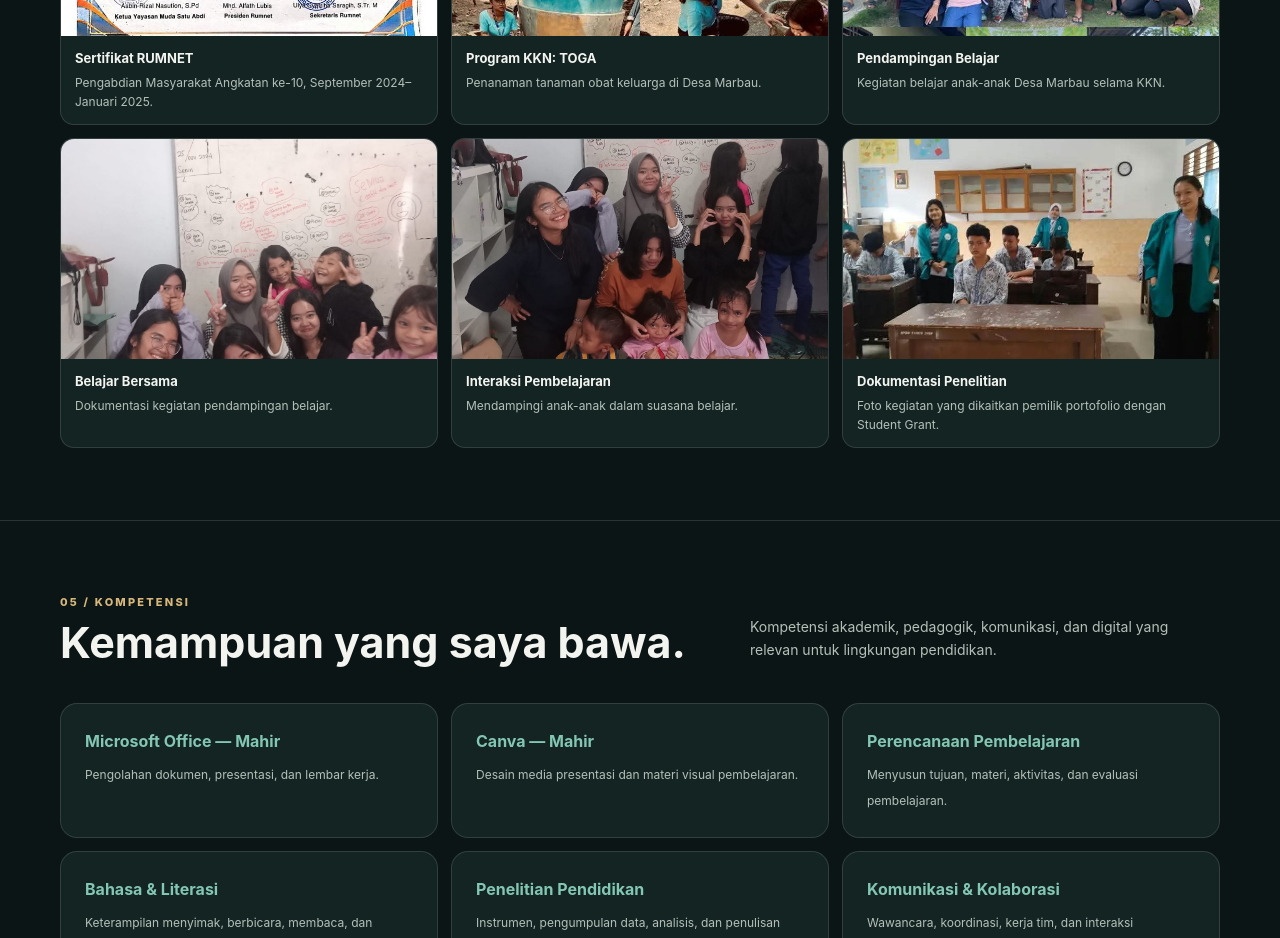
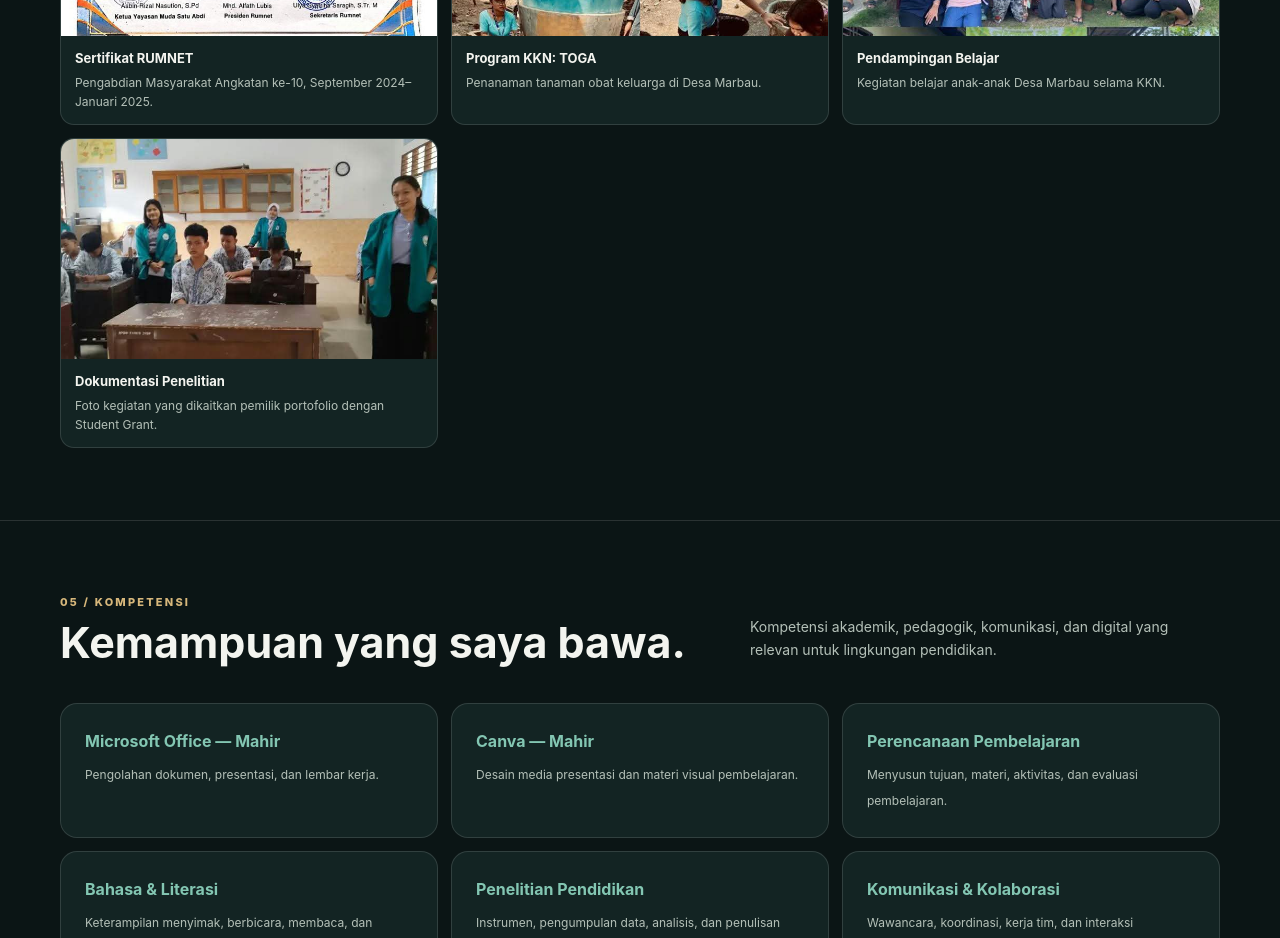
Before and after one commit to ffriska536-collab/friska-portfolio-yn, a plain HTML site: page index.html in a window 1280 px wide. Shown: the part 3980-4918 px from the top of the page. Drawn offline with Linux system fonts and the light colour scheme.

Commit message:
Update index.html

```diff
--- a/index.html
+++ b/index.html
@@ -45,8 +45,6 @@ section{padding:72px 0;border-top:1px solid var(--line)}.head{display:flex;justi
 <figure><img src="assets/rum net-certificate.jpeg" alt="Sertifikat penghargaan RUMNET"><figcaption><strong>Sertifikat RUMNET</strong>Pengabdian Masyarakat Angkatan ke-10, September 2024–Januari 2025.</figcaption></figure>
 <figure><img src="assets/kkn-toga.jpeg" alt="Penanaman TOGA saat KKN"><figcaption><strong>Program KKN: TOGA</strong>Penanaman tanaman obat keluarga di Desa Marbau.</figcaption></figure>
 <figure><img src="assets/marbau-children.jpeg" alt="Kegiatan bersama anak-anak Desa Marbau"><figcaption><strong>Pendampingan Belajar</strong>Kegiatan belajar anak-anak Desa Marbau selama KKN.</figcaption></figure>
-<figure><img src="assets/teaching-1.jpeg" alt="Kegiatan belajar bersama anak"><figcaption><strong>Belajar Bersama</strong>Dokumentasi kegiatan pendampingan belajar.</figcaption></figure>
-<figure><img src="assets/teaching-2.jpeg" alt="Suasana kegiatan belajar"><figcaption><strong>Interaksi Pembelajaran</strong>Mendampingi anak-anak dalam suasana belajar.</figcaption></figure>
 <figure><img src="assets/student-grant-documentation.jpeg" alt="Dokumentasi kegiatan penelitian di sekolah"><figcaption><strong>Dokumentasi Penelitian</strong>Foto kegiatan yang dikaitkan pemilik portofolio dengan Student Grant.</figcaption></figure>
 </div></div></section>
 <section id="skills"><div class="wrap"><div class="head"><div><div class="eyebrow">05 / Kompetensi</div><h2>Kemampuan yang saya bawa.</h2></div><p>Kompetensi akademik, pedagogik, komunikasi, dan digital yang relevan untuk lingkungan pendidikan.</p></div><div class="skills">
```
